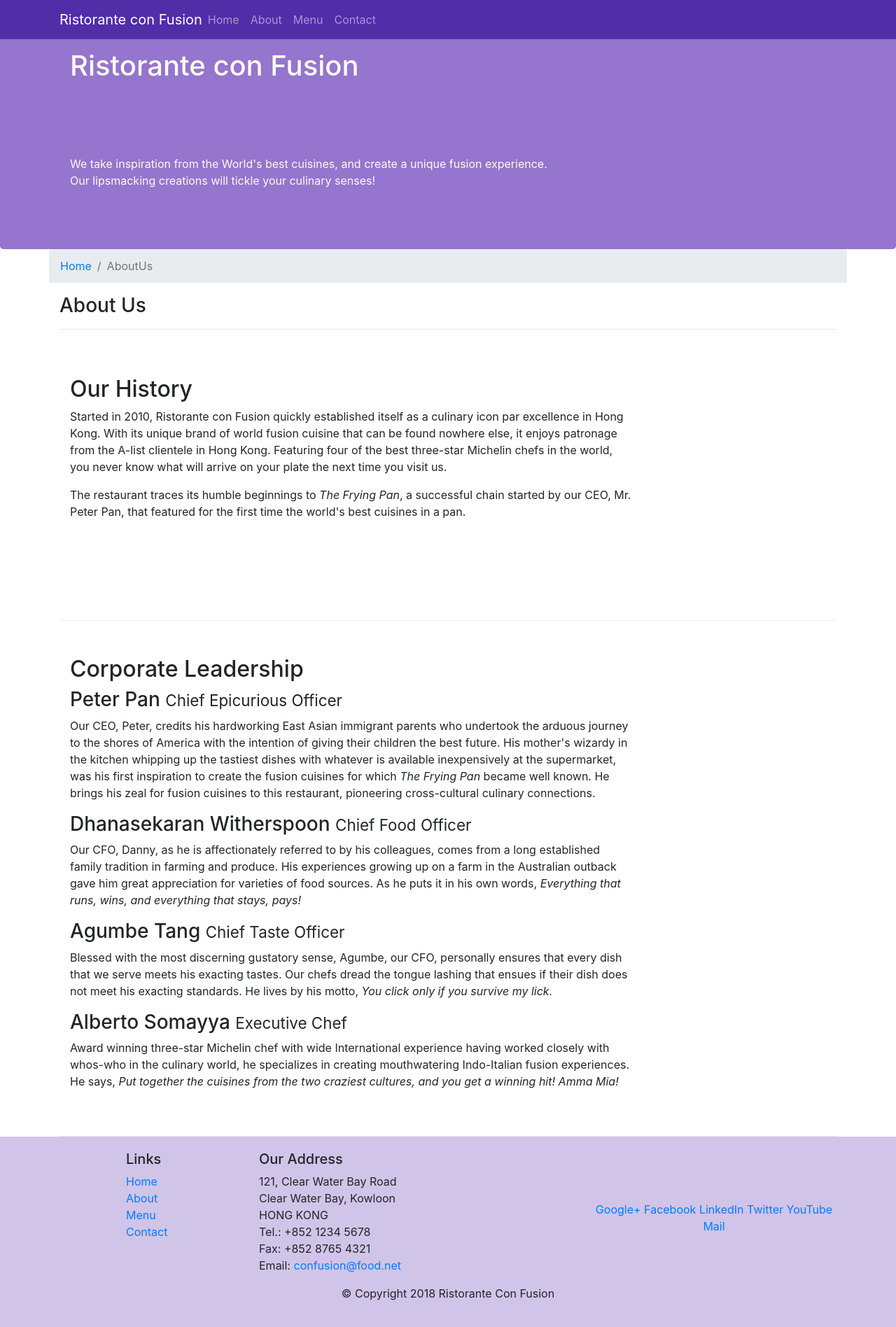
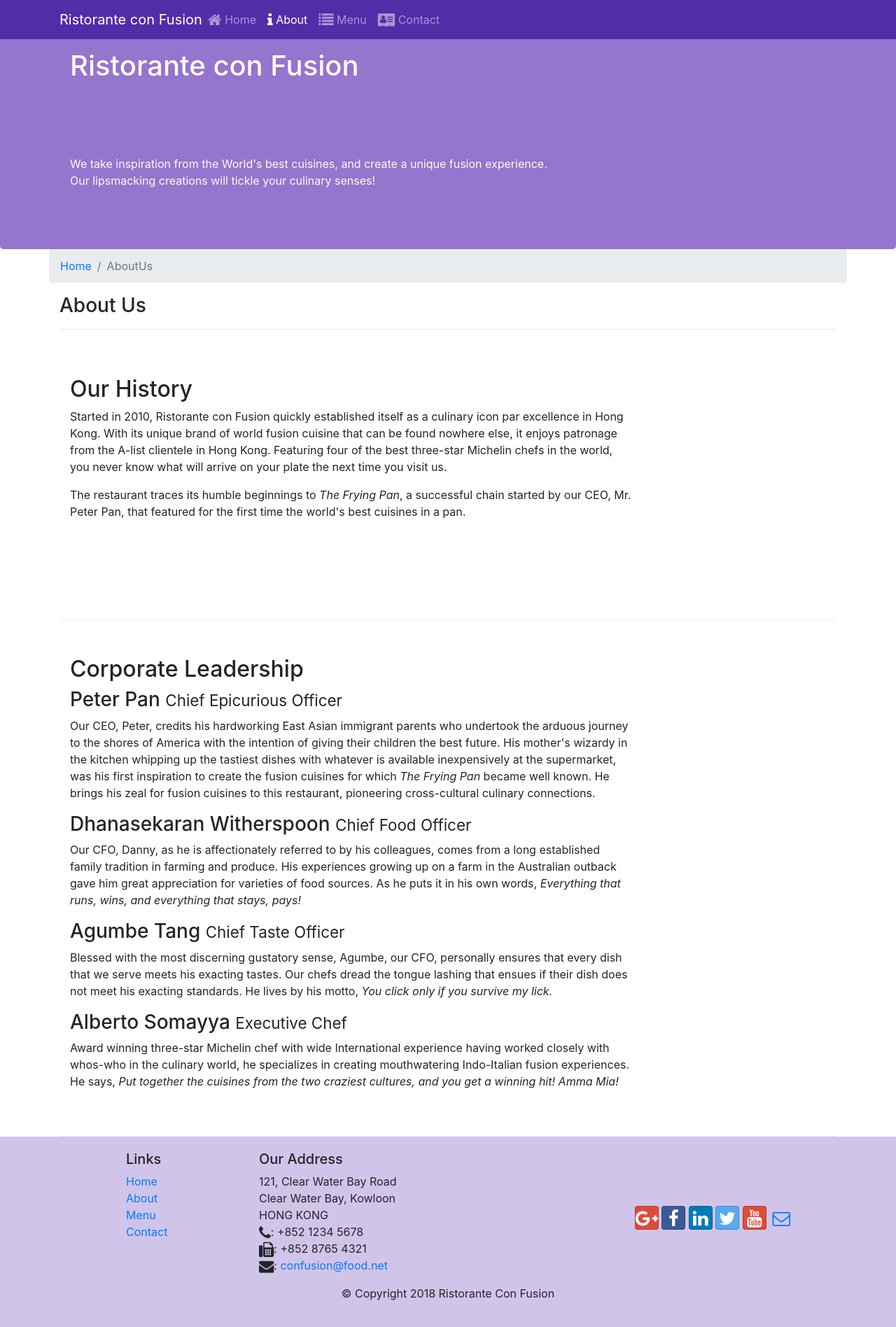
Before and after one commit to sz-katzz3/confusion, a website: page aboutus.html in a window 1280 px wide. Shown: the whole page at 70% size. Drawn offline with nearby package versions, Linux system fonts and the light colour scheme.

Commit message:
iconfonts

```diff
--- a/aboutus.html
+++ b/aboutus.html
@@ -14,6 +14,8 @@
      <!-- Bootstrap CSS -->
      <link rel="stylesheet" href="node_modules/bootstrap/dist/css/bootstrap.min.css">
      <link rel="stylesheet" href="css/styles.css">
+     <link rel="stylesheet" href="node_modules/font-awesome/css/font-awesome.min.css">
+     <link rel="stylesheet" href="node_modules/bootstrap-social/bootstrap-social.css">
      <title>Ristorante Con Fusion</title>
 </head>
 
@@ -26,10 +28,10 @@
             <a class="navbar-brand mr-auto" href="#">Ristorante con Fusion</a>
             <div class="collapse navbar-collapse" id="Navbar">
                 <ul class="navbar-nav mr-auto list-unstyled">
-                    <li class="nav-item"><a class="nav-link" href="./index.html">Home</a></li>
-                    <li class="nav-item"><a class="nav-link" href="#">About</a></li>
-                    <li class="nav-item"><a class="nav-link" href="#">Menu</a></li>
-                    <li class="nav-item"><a class="nav-link" href="#">Contact</a></li>
+                        <li class="nav-item"><a class="nav-link" href="./index.html"><span class="fa fa-home fa-lg"></span> Home</a></li>
+                        <li class="nav-item active"><a class="nav-link" href="#"><span class="fa fa-info fa-lg"></span> About</a></li>
+                        <li class="nav-item"><a class="nav-link" href="#"><span class="fa fa-list fa-lg"></span> Menu</a></li>
+                        <li class="nav-item"><a class="nav-link" href="#"><span class="fa fa-address-card fa-lg"></span> Contact</a></li>
                 </ul>
             </div>
         </div>
@@ -112,20 +114,22 @@
                          121, Clear Water Bay Road<br>
                          Clear Water Bay, Kowloon<br>
                         HONG KONG<br>
-                Tel.: +852 1234 5678<br>
-                Fax: +852 8765 4321<br>
-                Email: <a href="mailto:confusion@food.net">confusion@food.net</a>
+                        <i class="fa fa-phone fa-lg"></i>: +852 1234 5678<br>
+                        <i class="fa fa-fax fa-lg"></i>: +852 8765 4321<br>
+                        <i class="fa fa-envelope fa-lg"></i>:
+                        <a href="mailto:confusion@food.net">confusion@food.net</a>
                     </address>
               </div>
               <div class="col-12 col-sm-4 align-self-center">
                     <div class="text-center">
-                      <a href="http://google.com/+">Google+</a>
-                      <a href="http://www.facebook.com/profile.php?id=">Facebook</a>
-                      <a href="http://www.linkedin.com/in/">LinkedIn</a>
-                      <a href="http://twitter.com/">Twitter</a>
-                      <a href="http://youtube.com/">YouTube</a>
-                      <a href="mailto:">Mail</a>
+                            <a class="btn btn-social-icon btn-google" href="http://google.com/+"><i class="fa fa-google-plus"></i></a>
+                            <a class="btn btn-social-icon btn-facebook" href="http://www.facebook.com/profile.php?id="><i class="fa fa-facebook"></i></a>
+                            <a class="btn btn-social-icon btn-linkedin" href="http://www.linkedin.com/in/"><i class="fa fa-linkedin"></i></a>
+                            <a class="btn btn-social-icon btn-twitter" href="http://twitter.com/"><i class="fa fa-twitter"></i></a>
+                            <a class="btn btn-social-icon btn-google" href="http://youtube.com/"><i class="fa fa-youtube"></i></a>
+                            <a class="btn btn-social-icon" href="mailto:"><i class="fa fa-envelope-o"></i></a>
                     </div>
+
               </div>
          </div>
          <div class="row justify-content-center">
```
Also changed, not shown: index.html (+18 -13 lines). Lines whose indentation alone changed are shown as unchanged.
